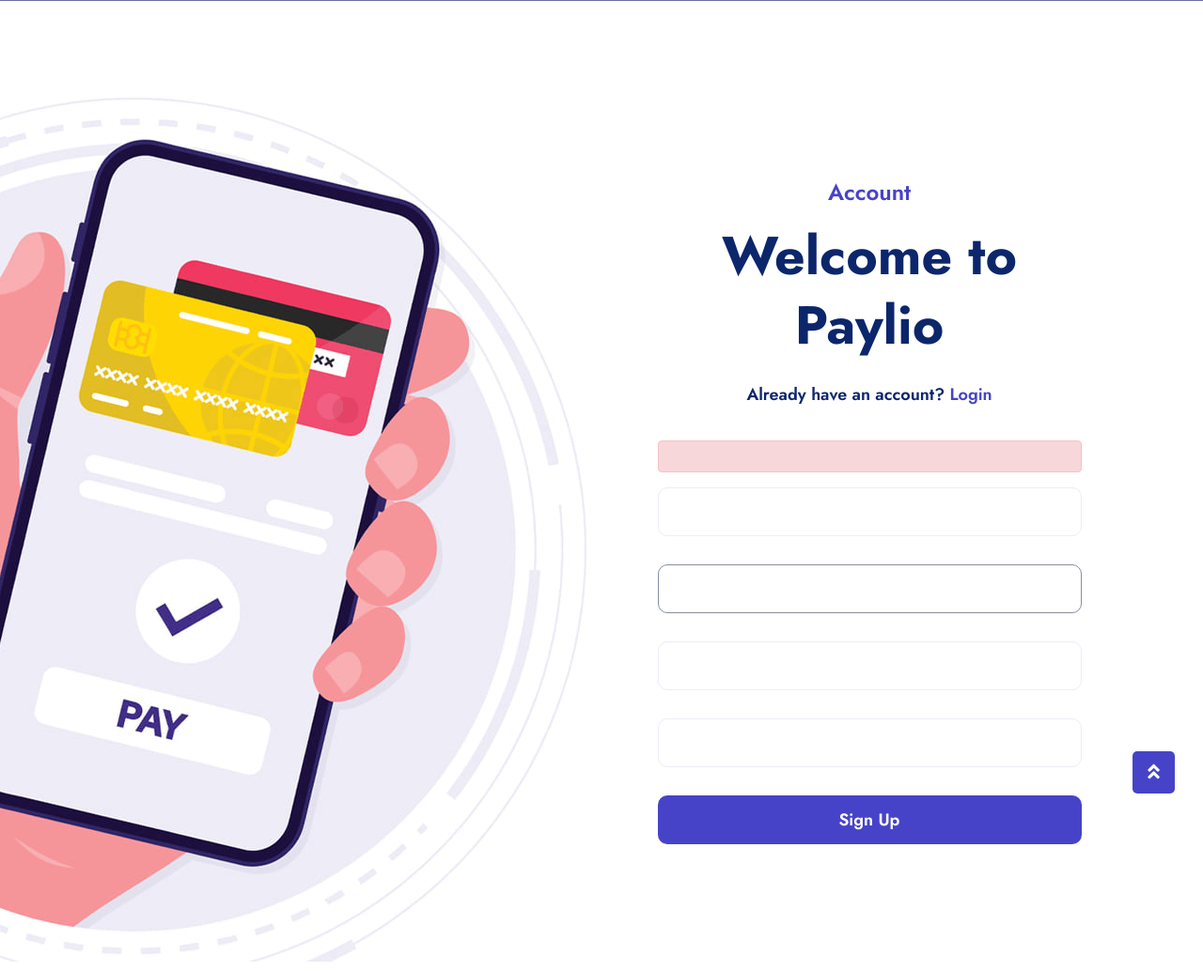
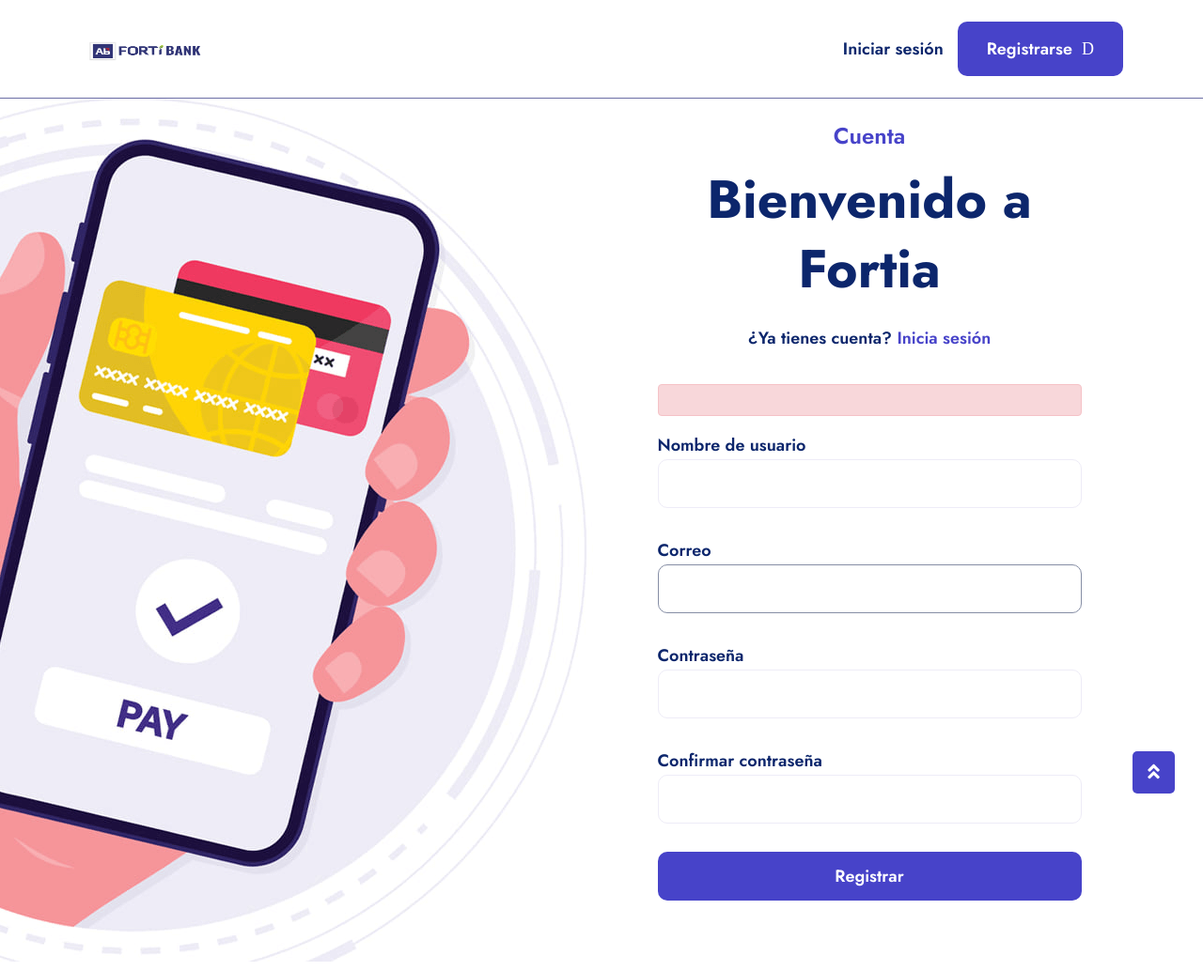
Before and after one commit to AlexhHr23/Fortibank, a Django app: page /user/sign-up/ in a window 1280 px wide. Shown: the whole page at 94% size. Run offline with Django 4.2, Linux system fonts and the light colour scheme; some libraries are stand-ins or nearby versions; some web fonts are replaced.

Commit message:
Correción de la vista KYC e implementacíon de la vista de reigstro

```diff
--- a/account/views.py
+++ b/account/views.py
@@ -48,7 +48,7 @@ def kyc_registration(request):
             new_form.account = account
             new_form.save()
             messages.success(request, "formulario KYC enviado correctamente.")
-            return redirect("core:index")
+            return redirect("account:dashboard")
     else:
         form = KYCForm(instance=kyc)
     context = {
--- a/templates/partials/base.html
+++ b/templates/partials/base.html
@@ -27,21 +27,32 @@
     </div>
     <div class="preloader" id="preloader"></div>
     <a href="javascript:void(0)" class="scrollToTop"><i class="fas fa-angle-double-up"></i></a>
-    <!-- header-section start -->
     <header class="header-section">
-        <div class="right-area header-action d-flex align-items-center max-un">
-            {% if request.user.is_authenticated %}
-            <a href="/admin" class="login cmn-btn">Administrador</a>
-            <a href="{% url 'userauths:sign-out' %}" class="login cmn-btn">Cerrar Sesión</a>
-            {% else %}
-            <!-- <a href="{% url 'userauths:sign-in' %}" class="login">Iniciar sesión <i class="fas fa-caret-right"></i></a>
-            <a href="{% url 'userauths:sign-up' %}" class="cmn-btn">Sign Up
-                <i class="fas fa-caret-right"></i>
-            </a> -->
-            {% endif %}
-            <!-- alert end -->
+        <div class="overlay">
+            <div class="container">
+                <div class="row d-flex header-area">
+                    <nav class="navbar navbar-expand-lg navbar-light">
+                        <a class="navbar-brand" href="index.html">
+                            <img src="{% static 'assets1/images/Forti bank.png'%}" class="logo" alt="logo" />
+                        </a>
+                        <button class="navbar-toggler collapsed" type="button" data-bs-toggle="collapse" data-bs-target="#navbar-content">
+                            <i class="fas fa-bars"></i>
+                        </button>
+                        <div class="collapse navbar-collapse justify-content-end" id="navbar-content">
+                            <div class="right-area header-action d-flex align-items-center max-un">
+                                <a href="{% url 'userauths:sign-in' %}" class="login">Iniciar sesión</a>
+                                <a href="{% url 'userauths:sign-up' %}" class="cmn-btn"
+                                    >Registrarse
+                                    <i class="icon-d-right-arrow-2"></i>
+                                </a>
+                            </div>
+                        </div>
+                    </nav>
+                </div>
+            </div>
         </div>
     </header>
+    <!-- header-section end -->
 
     {% block content %}
 
--- a/templates/userauths/sign-up.html
+++ b/templates/userauths/sign-up.html
@@ -13,9 +13,9 @@
                     </div>
                     <div class="col-xl-5">
                         <div class="section-text text-center">
-                            <h5 class="sub-title">Account</h5>
-                            <h2 class="title">Welcome to Paylio</h2>
-                            <p class="dont-acc">Already have an account? <a href="{% url 'userauths:sign-in' %}">Login</a></p>
+                            <h5 class="sub-title">Cuenta</h5>
+                            <h2 class="title">Bienvenido a Fortia</h2>
+                            <p class="dont-acc">¿Ya tienes cuenta? <a href="{% url 'userauths:sign-in' %}">Inicia sesión</a></p>
 
                         </div>
                         <form method="POST">
@@ -39,18 +39,22 @@
                             <div class="row">
                                 <div class="col-12">
                                     <div class="single-input">
+                                        <label for="">Nombre de usuario</label>
                                         {{form.username}}
                                     </div>
                                     <div class="single-input">
+                                        <label for="">Correo</label>
                                         {{form.email}}
                                     </div>
                                     <div class="single-input">
+                                        <label for="">Contraseña</label>
                                         {{form.password1}}
                                     </div>
                                     <div class="single-input">
+                                        <label for="">Confirmar contraseña</label>
                                         {{form.password2}}
                                     </div>
-                                    <button class="cmn-btn w-100" type="submit">Sign Up</button>
+                                    <button class="cmn-btn w-100" type="submit">Registrar</button>
                                 </div>
                             </div>
                         </form>
```
Also changed, not shown: core/admin.py (+6 -2 lines), templates/account/kyc-form.html (+11 -13 lines), templates/userauths/sign-in.html (+6 -3 lines), db.sqlite3.
